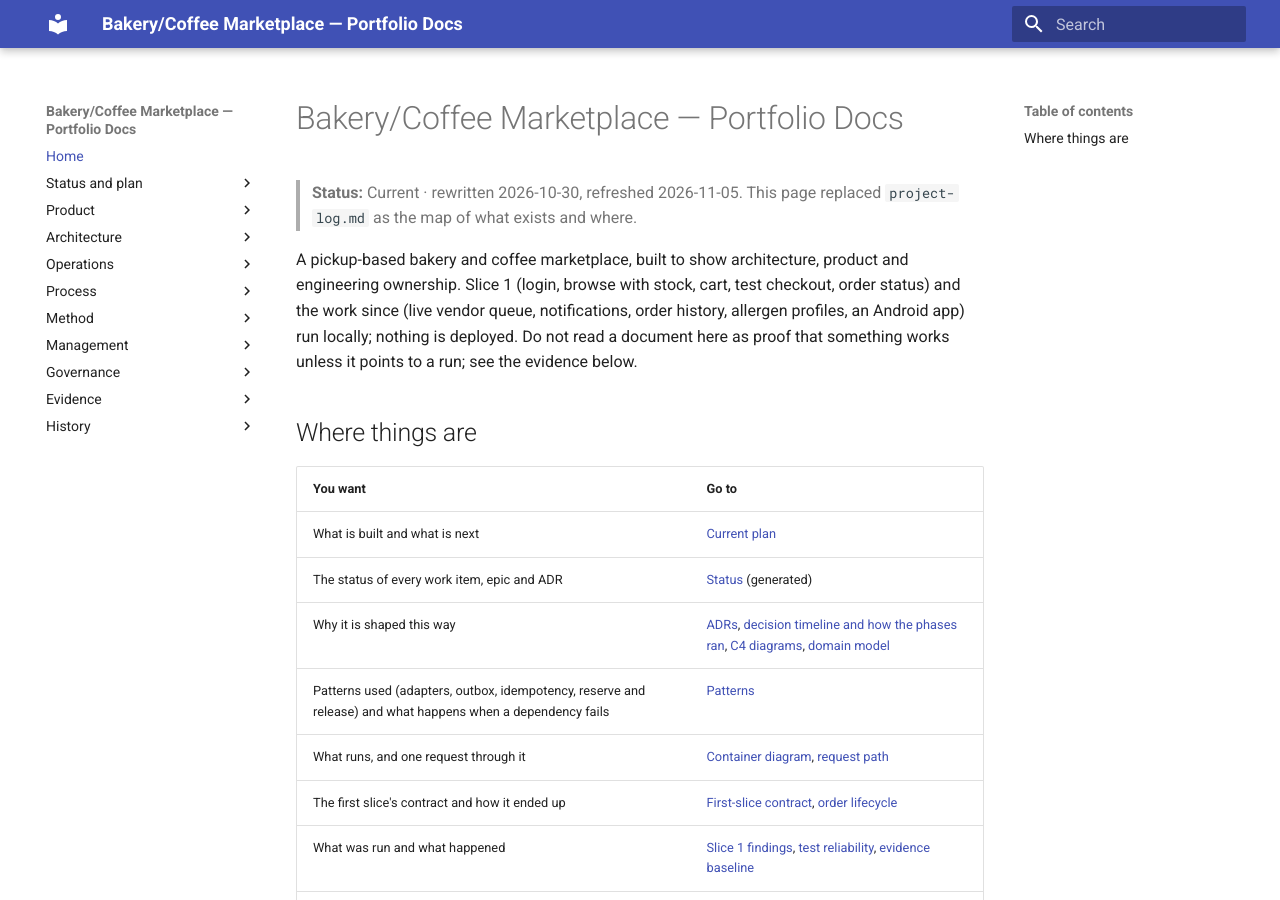
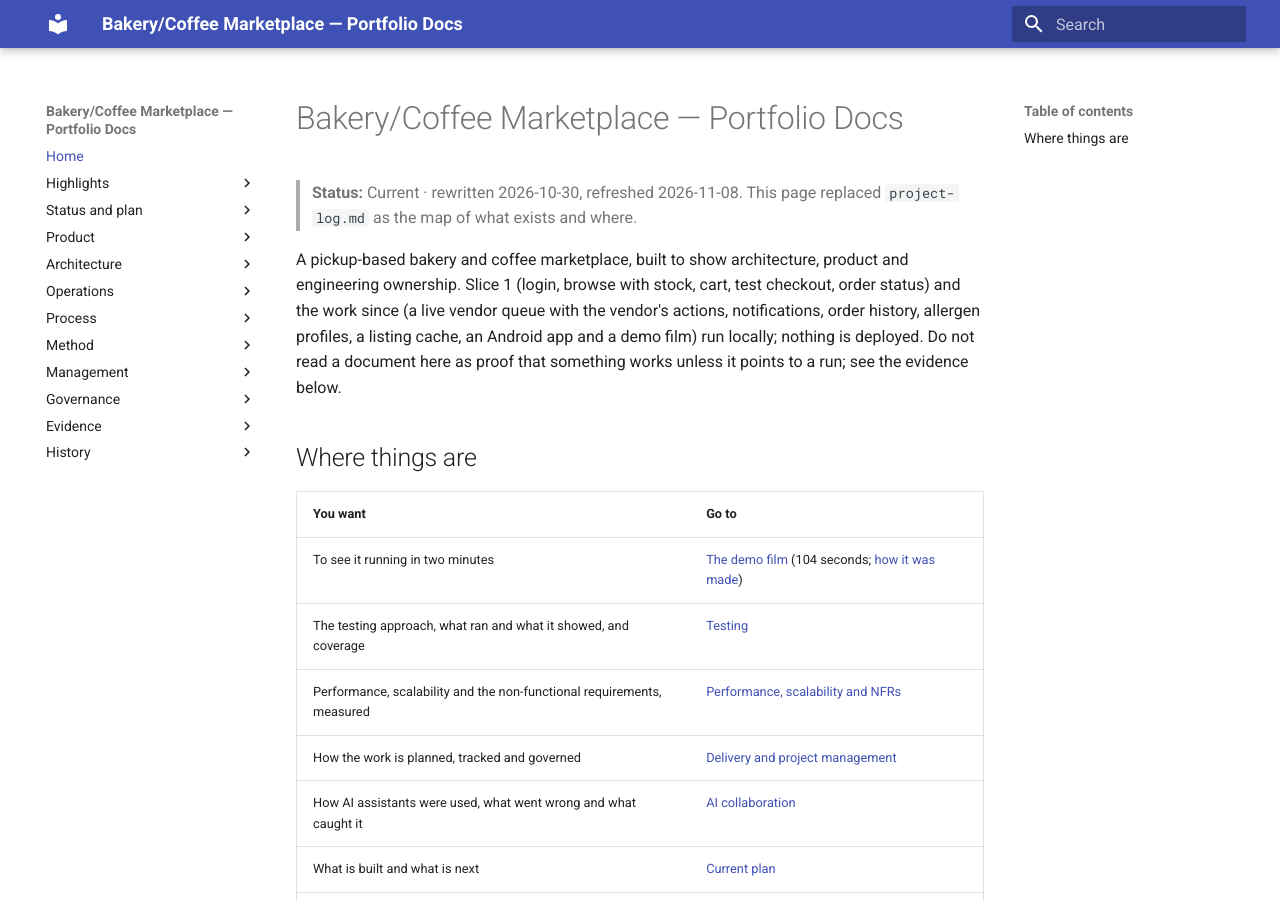
Before and after one commit to benjamin-hedrick/bakery-marketplace, an MkDocs documentation site: the page built from docs/index.md, in a window 1280 px wide and 900 px high. Built offline with MkDocs 1.6.1 and Material for MkDocs 9.7.7, drawn with Linux system fonts in a browser that asks for light colours.

Commit message:
README: a front door built around what the project demonstrates
The inset status is gone; the film sits directly under the summary (a poster linking to the mp4); a capability table (architecture and decisions, testing, AI collaboration, performance and NFRs, security, delivery, product, frontend and mobile) replaces the read-in-this-order list; Run it is reorganised into system requirements, the website with the vendor's queue, the phone with the vendor's queue, the tests and everything else; the repository map and the way of working are tidied. docs/index.md and the site nav gain the hubs and the film.

Co-Authored-By: Claude Sonnet 5.5 <noreply@anthropic.com>

```diff
--- a/docs/index.md
+++ b/docs/index.md
@@ -1,13 +1,18 @@
 # Bakery/Coffee Marketplace — Portfolio Docs
 
-> **Status:** Current · rewritten 2026-10-30, refreshed 2026-11-05. This page replaced `project-log.md` as the map of what exists and where.
+> **Status:** Current · rewritten 2026-10-30, refreshed 2026-11-08. This page replaced `project-log.md` as the map of what exists and where.
 
-A pickup-based bakery and coffee marketplace, built to show architecture, product and engineering ownership. Slice 1 (login, browse with stock, cart, test checkout, order status) and the work since (live vendor queue, notifications, order history, allergen profiles, an Android app) run locally; nothing is deployed. Do not read a document here as proof that something works unless it points to a run; see the evidence below.
+A pickup-based bakery and coffee marketplace, built to show architecture, product and engineering ownership. Slice 1 (login, browse with stock, cart, test checkout, order status) and the work since (a live vendor queue with the vendor's actions, notifications, order history, allergen profiles, a listing cache, an Android app and a demo film) run locally; nothing is deployed. Do not read a document here as proof that something works unless it points to a run; see the evidence below.
 
 ## Where things are
 
 | You want | Go to |
 |---|---|
+| To see it running in two minutes | [The demo film](operations/demo/demo-film.mp4) (104 seconds; [how it was made](operations/demo-film.md)) |
+| The testing approach, what ran and what it showed, and coverage | [Testing](testing.md) |
+| Performance, scalability and the non-functional requirements, measured | [Performance, scalability and NFRs](performance-and-nfrs.md) |
+| How the work is planned, tracked and governed | [Delivery and project management](delivery.md) |
+| How AI assistants were used, what went wrong and what caught it | [AI collaboration](method/ai-collaboration.md) |
 | What is built and what is next | [Current plan](product/backlog/current-plan.md) |
 | The status of every work item, epic and ADR | [Status](product/backlog/STATUS.md) (generated) |
 | Why it is shaped this way | [ADRs](architecture/adr/README.md), [decision timeline and how the phases ran](architecture/decision-timeline.md), [C4 diagrams](architecture/c4/README.md), [domain model](architecture/ddd/README.md) |
--- a/mkdocs.yml
+++ b/mkdocs.yml
@@ -3,6 +3,11 @@ docs_dir: docs
 # The site is not published. Pages that are not listed below (review records, history, most specs) are still built and linked from the pages that cite them.
 nav:
   - Home: index.md
+  - Highlights:
+      - Testing: testing.md
+      - Performance, Scalability and NFRs: performance-and-nfrs.md
+      - Delivery and Project Management: delivery.md
+      - AI Collaboration: method/ai-collaboration.md
   - Status and plan:
       - Current Plan: product/backlog/current-plan.md
       - Status: product/backlog/STATUS.md
@@ -57,7 +62,6 @@ nav:
       - Overview: method/README.md
       - Status and Supersession: method/status-and-supersession.md
       - Glossary: method/glossary.md
-      - AI Collaboration: method/ai-collaboration.md
       - Context Completeness: method/context-completeness.md
       - Surprise Rule: method/surprise-rule.md
       - Decision Checklists: method/decision-checklists.md
```
Also changed, not shown: README.md (+79 -24 lines), docs/operations/demo/demo-film-poster.png (added).
